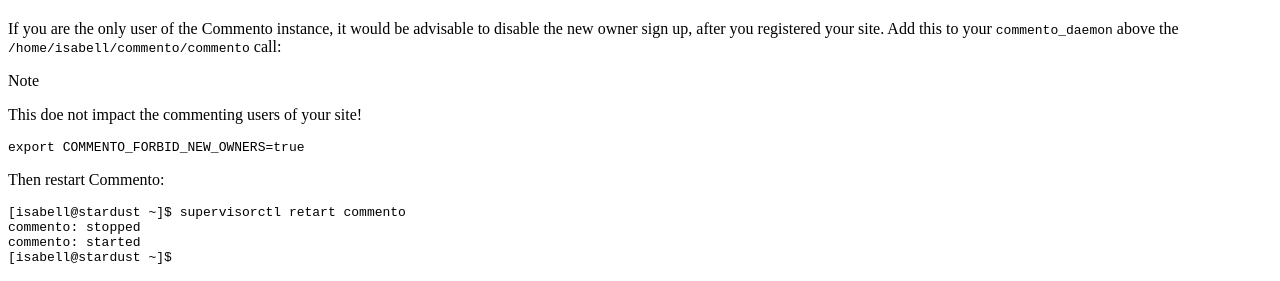
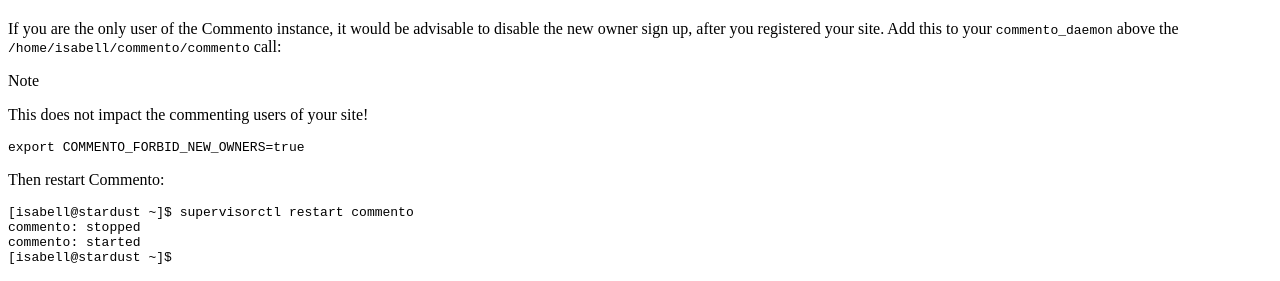
Before and after one commit to Uberspace/lab, a Sphinx documentation site: the page built from source/guide_commento.rst, in a window 1280 px wide and 900 px high, scrolled down 5221 px. Shown: the part 289-570 px from the top of the window. Built offline with Sphinx 7.4.7 and the Read the Docs theme 2.0.0, drawn with Linux system fonts in a browser that asks for light colours; some of the changed text lies outside the part shown.

Commit message:
Fixed typos

```diff
--- a/source/guide_commento.rst
+++ b/source/guide_commento.rst
@@ -132,7 +132,7 @@
 If you are the only user of the Commento instance, it would be advisable to disable the new owner sign up, after you registered your site.
 Add this to your ``commento_daemon`` above the ``/home/isabell/commento/commento`` call:
 
-.. note:: This doe not impact the commenting users of your site!
+.. note:: This does not impact the commenting users of your site!
 
 .. code-block:: bash
 
@@ -142,7 +142,7 @@
 
 ::
 
- [isabell@stardust ~]$ supervisorctl retart commento
+ [isabell@stardust ~]$ supervisorctl restart commento
  commento: stopped
  commento: started
  [isabell@stardust ~]$
```
Also changed, not shown: other parts of source/guide_commento.rst (+1 -1 lines).
